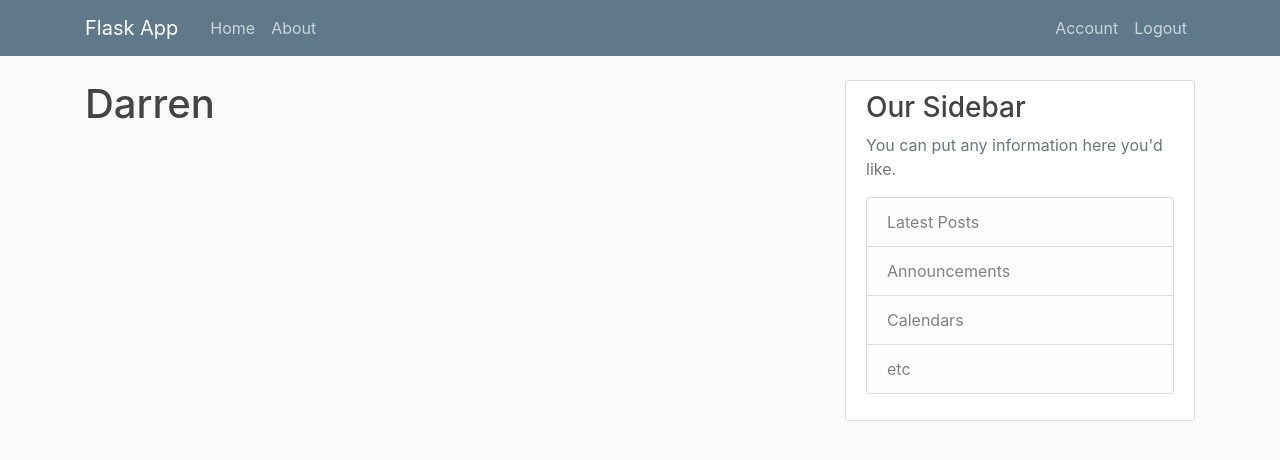
After one commit to dneo007/pi4fyp, a Flask app: page /account in a window 1280 px wide. The commit adds this page. Shown: the top 460 px of the page. Run offline with Flask 2, Linux system fonts and the light colour scheme; a user stored in the database is signed in; some libraries are stand-ins or nearby versions.

Commit message:
User Authentication

```diff
--- a/flask_app/flaskapp/routes.py
+++ b/flask_app/flaskapp/routes.py
@@ -1,7 +1,9 @@
-from flask import render_template, url_for, flash, redirect
-from flaskapp import app
+from flask import render_template, url_for, flash, redirect, request
+from flaskapp import app, db, bcrypt
 from flaskapp.forms import RegistrationForm, LoginForm
 from flaskapp.models import User, Post, Reading
+from flask_login import login_user, current_user, logout_user, login_required
+
 
 posts = [
     {
@@ -29,19 +31,39 @@ def about():
 
 @app.route('/register', methods=['GET', 'POST'])
 def register():
+    if current_user.is_authenticated:
+        return redirect(url_for('home'))
     form = RegistrationForm()
     if form.validate_on_submit():
-        flash(f'Account created for { form.username.data }!', 'success')
-        return redirect(url_for('home'))
+        hashed_password = bcrypt.generate_password_hash(form.password.data).decode('utf-8')
+        user = User(username=form.username.data, email=form.email.data, password=hashed_password)
+        db.session.add(user)
+        db.session.commit()
+        flash('Your account has been created! You are now able to log in', 'success')
+        return redirect(url_for('login'))
     return render_template('register.html', title ='Register', form=form)
 
 @app.route('/login', methods=['GET', 'POST'])
 def login():
+    if current_user.is_authenticated:
+        return redirect(url_for('home'))
     form = LoginForm()
     if form.validate_on_submit():
-        if form.username.data == "admin" and form.password.data== "password":
-            flash('You have been logged in!', 'success')
-            return redirect(url_for('home'))
+        user = User.query.filter_by(username=form.username.data).first()
+        if user and bcrypt.check_password_hash(user.password, form.password.data):
+            login_user(user, remember=form.remember.data)
+            next_page = request.args.get('next')
+            return redirect(next_page) if next_page else redirect(url_for('home'))
         else:
-            flash('Login Unsuccessful', 'danger')
+            flash('Login Unsuccessful. Please check username and password', 'danger')
     return render_template('login.html', title ='Login', form=form)
+
+@app.route('/logout')
+def logout():
+    logout_user()
+    return redirect(url_for('home'))
+
+@app.route('/account')
+@login_required
+def account():
+    return render_template('account.html', title ='Account')
--- /dev/null
+++ b/flask_app/flaskapp/templates/account.html
@@ -0,0 +1,5 @@
+{% extends "base.html" %}
+{% block content %}
+    <h1>{{ current_user.username }}</h1>
+
+{% endblock %}
--- a/flask_app/flaskapp/templates/base.html
+++ b/flask_app/flaskapp/templates/base.html
@@ -10,9 +10,9 @@
   <!-- <link rel="stylesheet" href="https://maxcdn.bootstrapcdn.com/bootstrap/4.0.0/css/bootstrap.min.css" integrity="sha384-Gn5384xqQ1aoWXA+058RXPxPg6fy4IWvTNh0E263XmFcJlSAwiGgFAW/dAiS6JXm" crossorigin="anonymous"> -->
   <link rel="stylesheet" type="text/css" href="{{ url_for('static', filename='css/main.css') }}">
   {% if title %}
-  <title>Flask Blog - {{ title }}</title>
+  <title>Flask App - {{ title }}</title>
   {% else %}
-  <title>Flask Blog</title>
+  <title>Flask App</title>
   {% endif %}
 </head>
 <body>
@@ -20,7 +20,7 @@
   <header class="site-header">
     <nav class="navbar navbar-expand-md navbar-dark bg-steel fixed-top">
       <div class="container">
-        <a class="navbar-brand mr-4" href="/">Flask Blog</a>
+        <a class="navbar-brand mr-4" href="/">Flask App</a>
         <button class="navbar-toggler" type="button" data-toggle="collapse" data-target="#navbarToggle" aria-controls="navbarToggle" aria-expanded="false" aria-label="Toggle navigation">
           <span class="navbar-toggler-icon"></span>
         </button>
@@ -31,8 +31,13 @@
           </div>
           <!-- Navbar Right Side -->
           <div class="navbar-nav">
-            <a class="nav-item nav-link" href="{{ url_for('login') }}">Login</a>
-            <a class="nav-item nav-link" href="{{ url_for('register') }}">Register</a>
+            {% if current_user.is_authenticated %}
+              <a class="nav-item nav-link" href="{{ url_for('account') }}">Account</a>
+              <a class="nav-item nav-link" href="{{ url_for('logout') }}">Logout</a>
+            {% else %}
+              <a class="nav-item nav-link" href="{{ url_for('login') }}">Login</a>
+              <a class="nav-item nav-link" href="{{ url_for('register') }}">Register</a>
+            {% endif %}
           </div>
         </div>
       </div>
```
Also changed, not shown: flask_app/flaskapp/__init__.py (+7 -0 lines), flask_app/flaskapp/forms.py (+13 -1 lines), flask_app/flaskapp/models.py (+8 -2 lines), flask_app/flaskapp/site.db, 1 other file.
